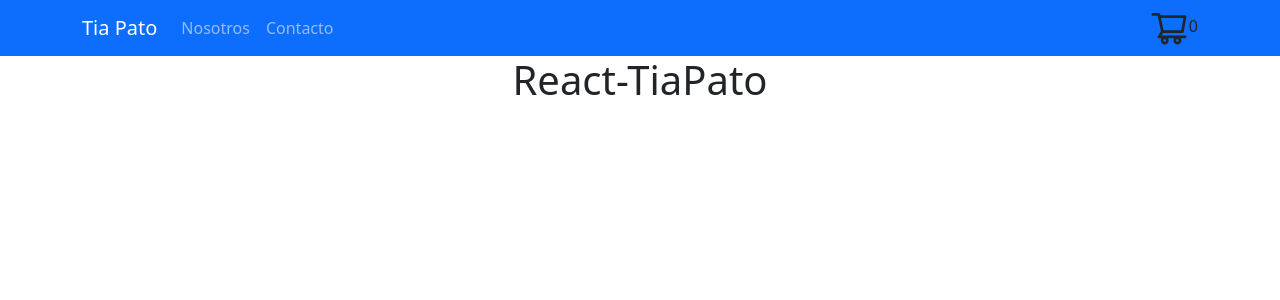
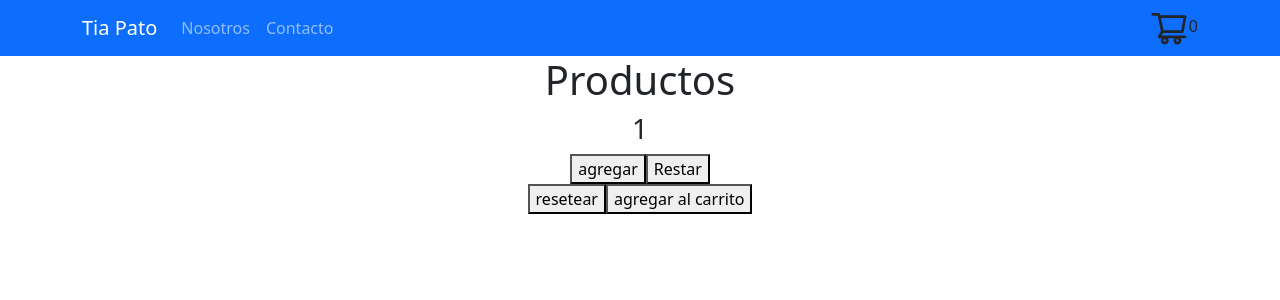
Before and after one commit to Brian-Frank/pato_react, a React (Create React App) app: page / in a window 1280 px wide. Shown: the top 300 px of the page. Built offline with nearby package versions, Linux system fonts and the light colour scheme.

Commit message:
Desafio contador

```diff
--- a/src/App.js
+++ b/src/App.js
@@ -1,14 +1,12 @@
 import './App.css';
 import Navv from './components/Navv';
 import ItemListContainer from './components/ItemListContainer';
-
 
 function App() {
   return (
     <div className="App">
       <Navv/>
       <ItemListContainer nombre="Tia Pato"/>
-      <h1>React-TiaPato</h1>
     </div>
   );
 }
--- /dev/null
+++ b/src/components/ItemCount.js
@@ -0,0 +1,43 @@
+import { useState } from "react";
+
+const ItemCount = ({ stock, initial }) => {
+
+    const [count, setCount] = useState(initial);
+
+    const incrementar = () => {
+        const newValue = count + 1
+        if (newValue <= stock) {
+            setCount(newValue)
+        }
+
+    }
+    const decrementar = () => {
+        const newValue = count - 1
+        if (newValue >= 1) {
+            setCount(newValue)
+        }
+    }
+
+    const resetear = () => {
+        setCount(0)
+    }
+
+    const onAdd = () => {
+        alert(`agregastes ${count} productos al carrito`)
+    }
+
+    return (
+        <>
+            <div>
+                <h3>{count}</h3>
+                <button onClick={incrementar}>agregar</button>
+                <button onClick={decrementar}>Restar</button>
+            </div>
+            <div>
+                <button onClick={resetear}>resetear</button>
+                <button onClick={onAdd}>agregar al carrito</button>
+            </div>
+        </>
+    )
+}
+export default ItemCount;
--- a/src/components/ItemListContainer.js
+++ b/src/components/ItemListContainer.js
@@ -1,11 +1,14 @@
 import React from 'react'
+import ItemCount from './ItemCount'
 
 const ItemListContainer = (props) => {
 
     console.log(props.nombre)
+
   return (
     <div className='container'>
-
+      <h1>Productos</h1>
+      <ItemCount stock={5}  initial={1}/>
     </div>
   )
 }
```
